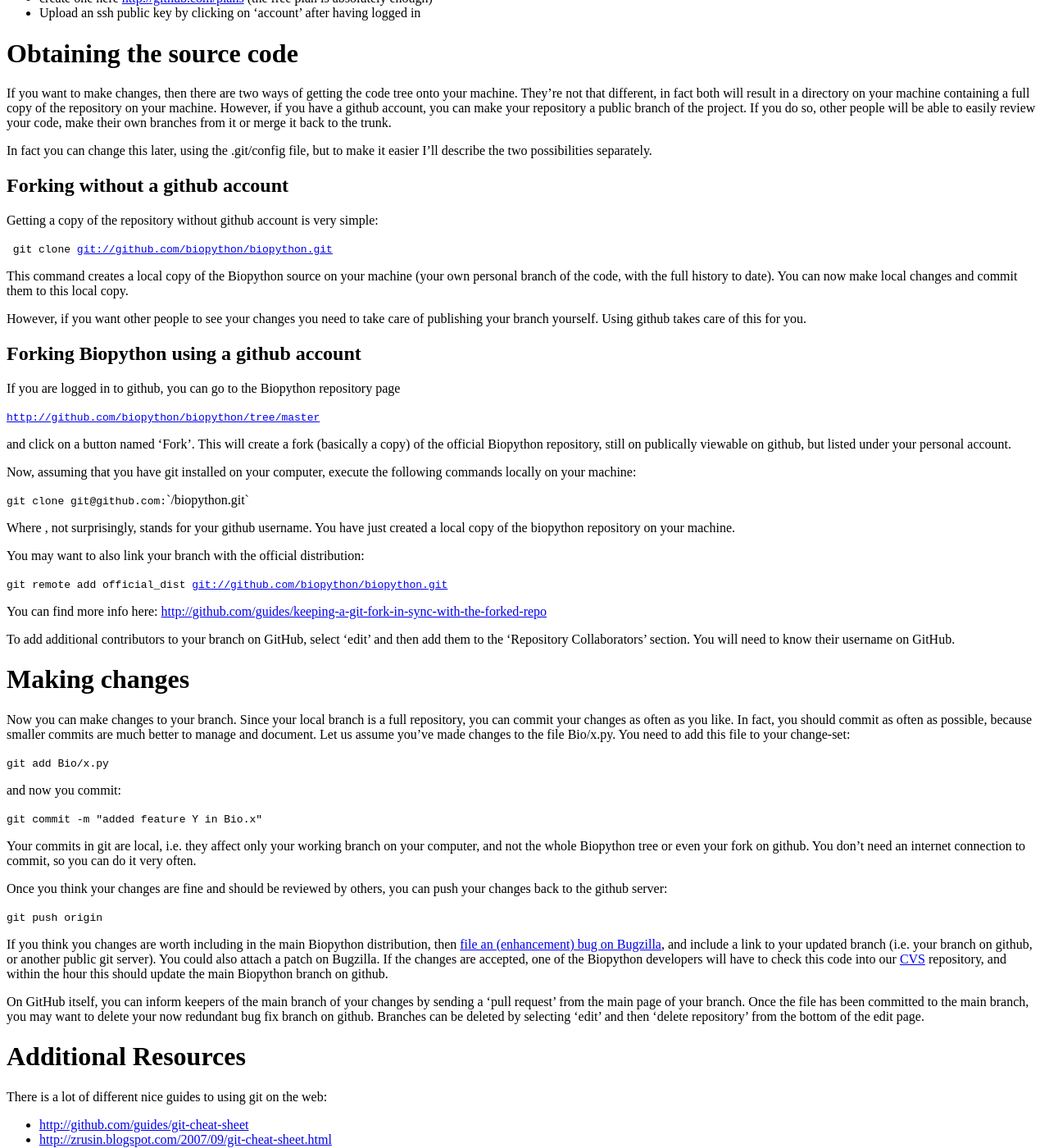
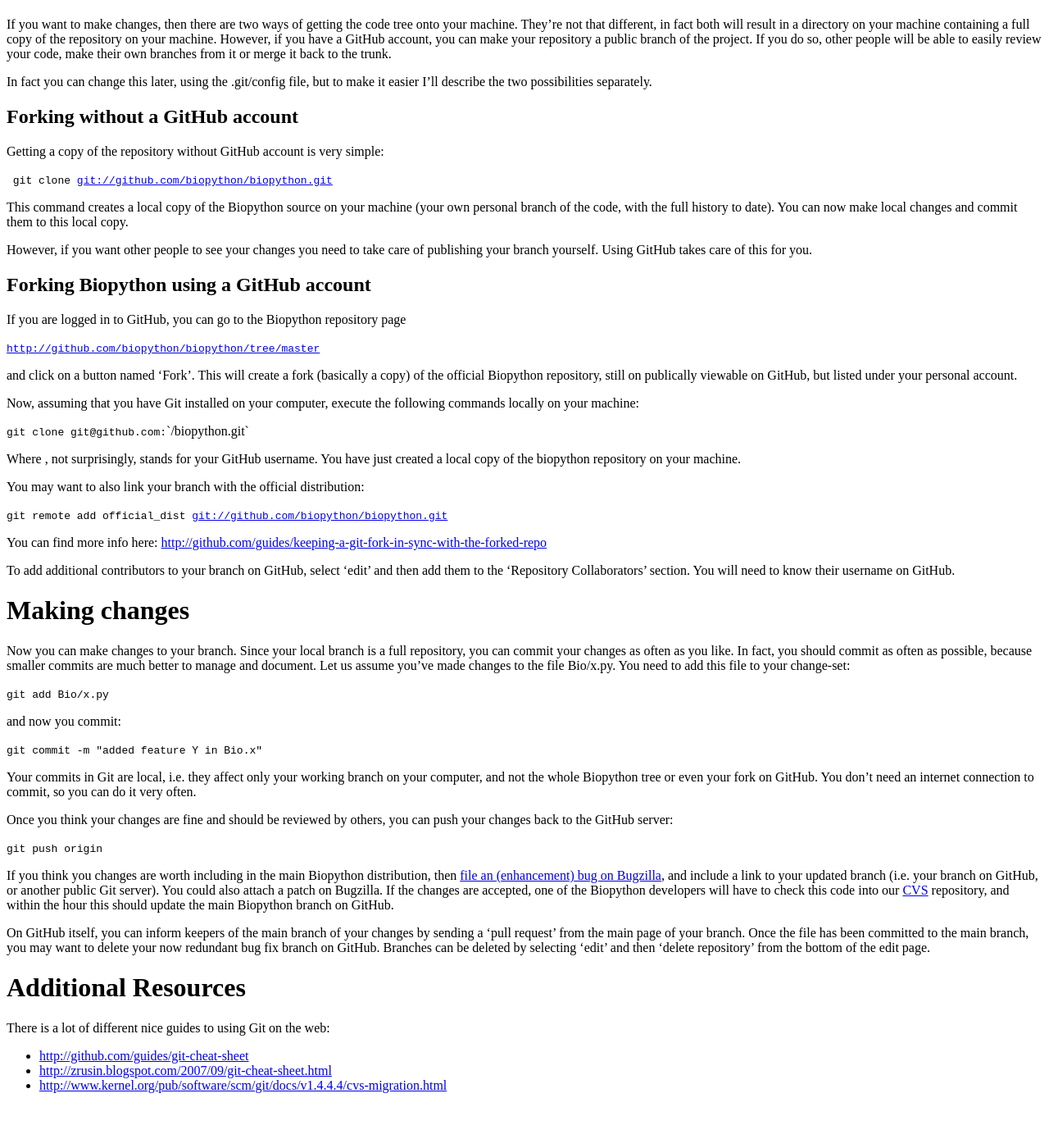
Before and after one commit to biopython/biopython.github.io, a Jekyll site: the page built from wiki/GitMigration.md, in a window 1280 px wide and 1400 px high, scrolled down 1166 px. Shown: the whole window at 82% size. Built offline with Jekyll 4.4.1, drawn with Linux system fonts in a browser that asks for light colours; after the commit the page ends 2515 px from its top, so only the background shows below that; some of the changed text lies outside the part shown.

Commit message:
Git and GitHub capitalization corrections.

```diff
--- a/wiki/GitMigration.md
+++ b/wiki/GitMigration.md
@@ -4,30 +4,25 @@ permalink: wiki/GitMigration
 layout: wiki
 ---
 
-We are currently testing the benefits of migration to git distributed
+We are currently testing the benefits of migration to Git distributed
 version control.
 
-Currently we have a git repository hosted at github.com:
+[GitHub](http://github.com/) currently hosts the Biopython Git
+repository at <http://github.com/biopython/biopython/>
 
-<http://github.com/biopython/biopython/>
-
-This is the official branch, it's synchronized with the main
-[CVS](CVS "wikilink") trunk every hour, so it should be up to date most
-of the time.
-
-All developers and potential contributors are encouraged to try out this
-repository.
-
-Below you can find rudimentary instructions on how to develop Biopython
-with git.
+This is the official repository. Currently it is synchronized with the
+main [CVS](CVS "wikilink") trunk every hour, so it should be up to date
+most of the time. All developers and potential contributors are
+encouraged to try out this repository. Instructions on developing
+Biopython with Git follow below.
 
 Prerequisites
 =============
 
-Installing git
+Installing Git
 --------------
 
-First, you need to have git installed on your computer.
+First, you need to have Git installed on your computer.
 
 Git (http://git-scm.com/) is now available for all major operating
 systems.
@@ -64,7 +59,7 @@ originally designed to run on Windows, and since this is a port, some
 bugs exist, though are rarely encountered in everyday use of Git. See
 their website for download and installation instructions. Additionally,
 you can watch [Scott Chacon's screencast on installing msysGit on
-Windows](http://gitcasts.com/posts/git-on-windows), and see [this github
+Windows](http://gitcasts.com/posts/git-on-windows), and see [this GitHub
 guide](http://github.com/guides/using-git-and-github-for-the-windows-for-newbies).
 
 #### Cygwin
@@ -74,16 +69,16 @@ Windows. It includes access to repositories of many software packages
 available commonly in Linux distributions, including Git. You can find
 the `git` package under the "devel" category.
 
-Getting a github account (Optional)
+Getting a GitHub account (Optional)
 -----------------------------------
 
-Once you have git installed on your machine, you can get the code and
-start developing, However, since the code is hosted at github, you can
-use more features if you sign up for github account. This is completely
+Once you have Git installed on your machine, you can get the code and
+start developing, However, since the code is hosted at GitHub, you can
+use more features if you sign up for GitHub account. This is completely
 optional but if you do sign up all other developers will be able to see
 (and review) the changes you have made.
 
-If you dan't already have a github account:
+If you dan't already have a GitHub account:
 
 -   create one here <http://github.com/plans> (the free plan is
     absolutely enough)
@@ -96,7 +91,7 @@ Obtaining the source code
 If you want to make changes, then there are two ways of getting the code
 tree onto your machine. They're not that different, in fact both will
 result in a directory on your machine containing a full copy of the
-repository on your machine. However, if you have a github account, you
+repository on your machine. However, if you have a GitHub account, you
 can make your repository a public branch of the project. If you do so,
 other people will be able to easily review your code, make their own
 branches from it or merge it back to the trunk.
@@ -104,10 +99,10 @@ branches from it or merge it back to the trunk.
 In fact you can change this later, using the .git/config file, but to
 make it easier I'll describe the two possibilities separately.
 
-Forking without a github account
+Forking without a GitHub account
 --------------------------------
 
-Getting a copy of the repository without github account is very simple:
+Getting a copy of the repository without GitHub account is very simple:
 
 ` git clone `[`git://github.com/biopython/biopython.git`](git://github.com/biopython/biopython.git)
 
@@ -117,27 +112,27 @@ date). You can now make local changes and commit them to this local
 copy.
 
 However, if you want other people to see your changes you need to take
-care of publishing your branch yourself. Using github takes care of this
+care of publishing your branch yourself. Using GitHub takes care of this
 for you.
 
-Forking Biopython using a github account
+Forking Biopython using a GitHub account
 ----------------------------------------
 
-If you are logged in to github, you can go to the Biopython repository
+If you are logged in to GitHub, you can go to the Biopython repository
 page
 
 [`http://github.com/biopython/biopython/tree/master`](http://github.com/biopython/biopython/tree/master)
 
 and click on a button named 'Fork'. This will create a fork (basically a
 copy) of the official Biopython repository, still on publically viewable
-on github, but listed under your personal account.
+on GitHub, but listed under your personal account.
 
-Now, assuming that you have git installed on your computer, execute the
+Now, assuming that you have Git installed on your computer, execute the
 following commands locally on your machine:
 
 `git clone git@github.com:`<your username>`/biopython.git`
 
-Where <your username>, not surprisingly, stands for your github
+Where <your username>, not surprisingly, stands for your GitHub
 username. You have just created a local copy of the biopython repository
 on your machine.
 
@@ -168,36 +163,36 @@ and now you commit:
 
 `git commit -m "added feature Y in Bio.x"`
 
-Your commits in git are local, i.e. they affect only your working branch
+Your commits in Git are local, i.e. they affect only your working branch
 on your computer, and not the whole Biopython tree or even your fork on
-github. You don't need an internet connection to commit, so you can do
+GitHub. You don't need an internet connection to commit, so you can do
 it very often.
 
 Once you think your changes are fine and should be reviewed by others,
-you can push your changes back to the github server:
+you can push your changes back to the GitHub server:
 
 `git push origin`
 
 If you think you changes are worth including in the main Biopython
 distribution, then [file an (enhancement) bug on
 Bugzilla](http://bugzilla.open-bio.org/), and include a link to your
-updated branch (i.e. your branch on github, or another public git
+updated branch (i.e. your branch on GitHub, or another public Git
 server). You could also attach a patch on Bugzilla. If the changes are
 accepted, one of the Biopython developers will have to check this code
 into our [CVS](CVS "wikilink") repository, and within the hour this
-should update the main Biopython branch on github.
+should update the main Biopython branch on GitHub.
 
 On GitHub itself, you can inform keepers of the main branch of your
 changes by sending a 'pull request' from the main page of your branch.
 Once the file has been committed to the main branch, you may want to
-delete your now redundant bug fix branch on github. Branches can be
+delete your now redundant bug fix branch on GitHub. Branches can be
 deleted by selecting 'edit' and then 'delete repository' from the bottom
 of the edit page.
 
 Additional Resources
 ====================
 
-There is a lot of different nice guides to using git on the web:
+There is a lot of different nice guides to using Git on the web:
 
 -   <http://github.com/guides/git-cheat-sheet>
 -   <http://zrusin.blogspot.com/2007/09/git-cheat-sheet.html>
```
Also changed, not shown: 1 other file.
